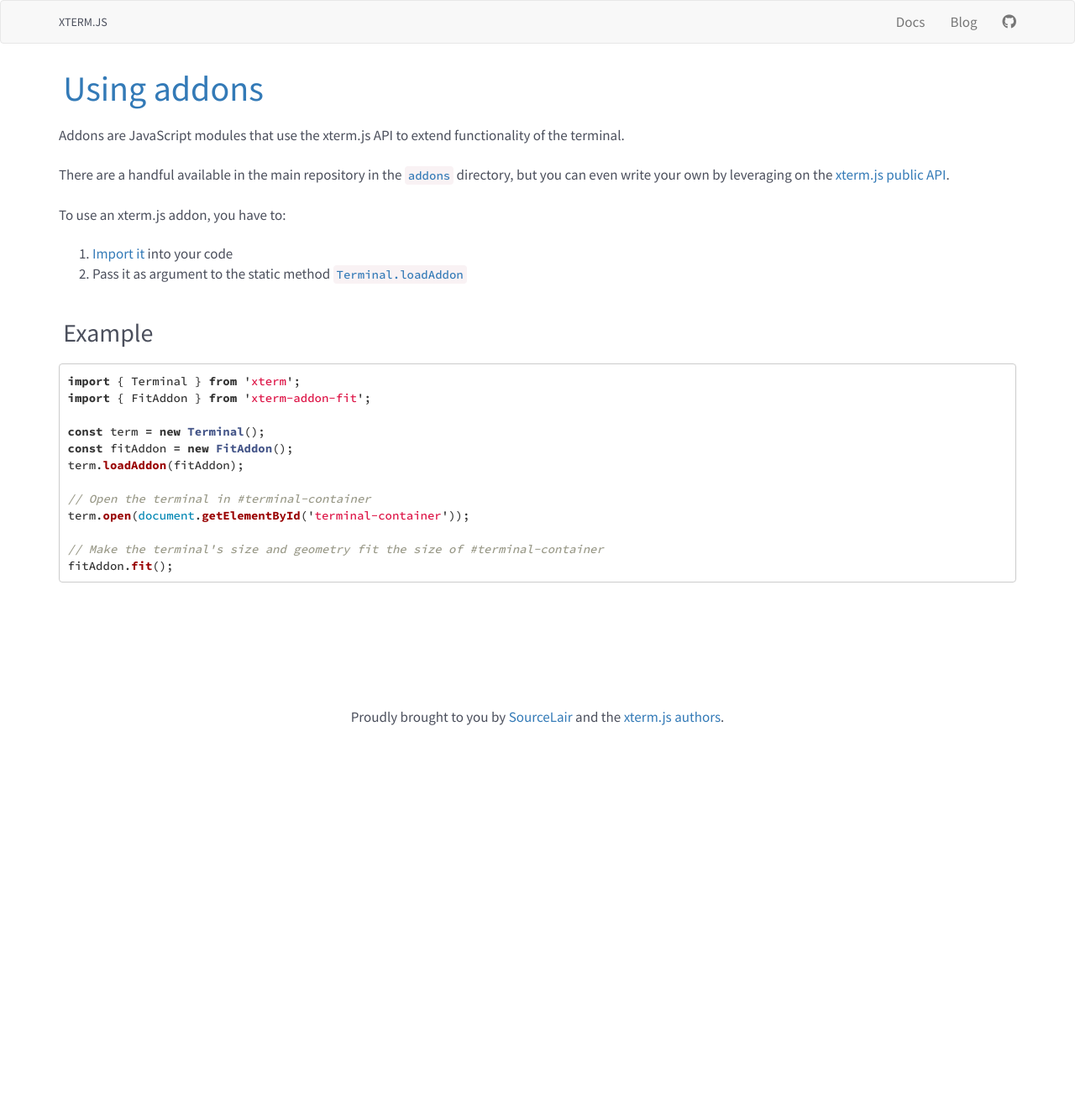
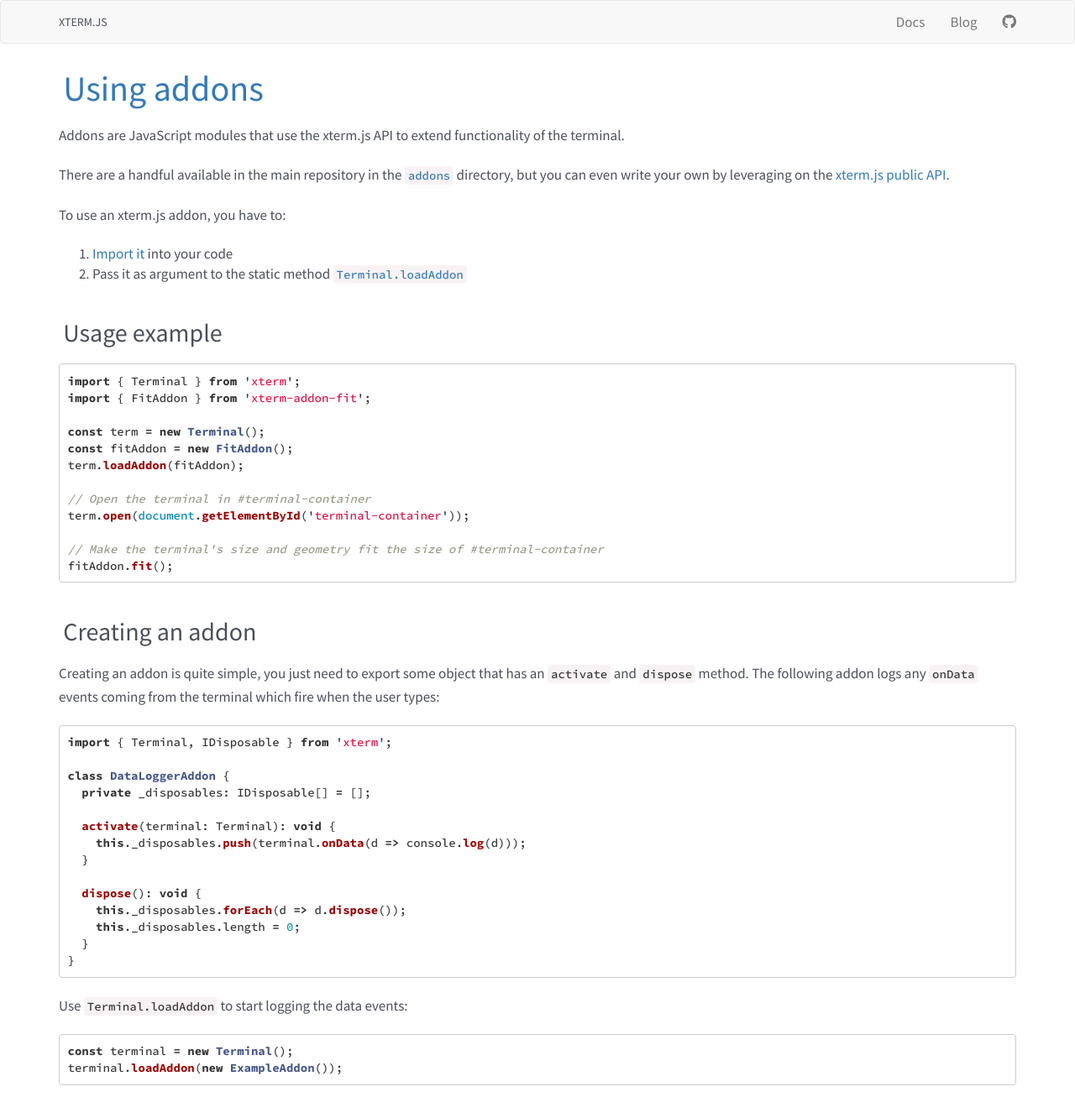
Before and after one commit to xtermjs/xtermjs.org, a Jekyll site: the page built from _docs/guides/using-addons.md, in a window 1280 px wide and 1400 px high. Shown: the top 1332 px of the window at 84% size. Built offline with Jekyll 4.4.1, drawn with Linux system fonts in a browser that asks for light colours; nearby versions of some CDN libraries.

Commit message:
Add creating an addon section to using addons

````diff
--- a/_docs/guides/using-addons.md
+++ b/_docs/guides/using-addons.md
@@ -12,7 +12,7 @@ To use an xterm.js addon, you have to:
 1. [Import it](/docs/guides/import/) into your code
 2. Pass it as argument to the static method [`Terminal.loadAddon`](/docs/api/terminal/classes/terminal/#loadaddon)
 
-## Example
+## Usage example
 
 ```ts
 import { Terminal } from 'xterm';
@@ -28,3 +28,31 @@ term.open(document.getElementById('terminal-container'));
 // Make the terminal's size and geometry fit the size of #terminal-container
 fitAddon.fit();
 ```
+
+## Creating an addon
+
+Creating an addon is quite simple, you just need to export some object that has an `activate` and `dispose` method. The following addon logs any `onData` events coming from the terminal which fire when the user types:
+
+```ts
+import { Terminal, IDisposable } from 'xterm';
+
+class DataLoggerAddon {
+  private _disposables: IDisposable[] = [];
+
+  activate(terminal: Terminal): void {
+    this._disposables.push(terminal.onData(d => console.log(d)));
+  }
+
+  dispose(): void {
+    this._disposables.forEach(d => d.dispose());
+    this._disposables.length = 0;
+  }
+}
+```
+
+Use `Terminal.loadAddon` to start logging the data events:
+
+```ts
+const terminal = new Terminal();
+terminal.loadAddon(new ExampleAddon());
+```
````
